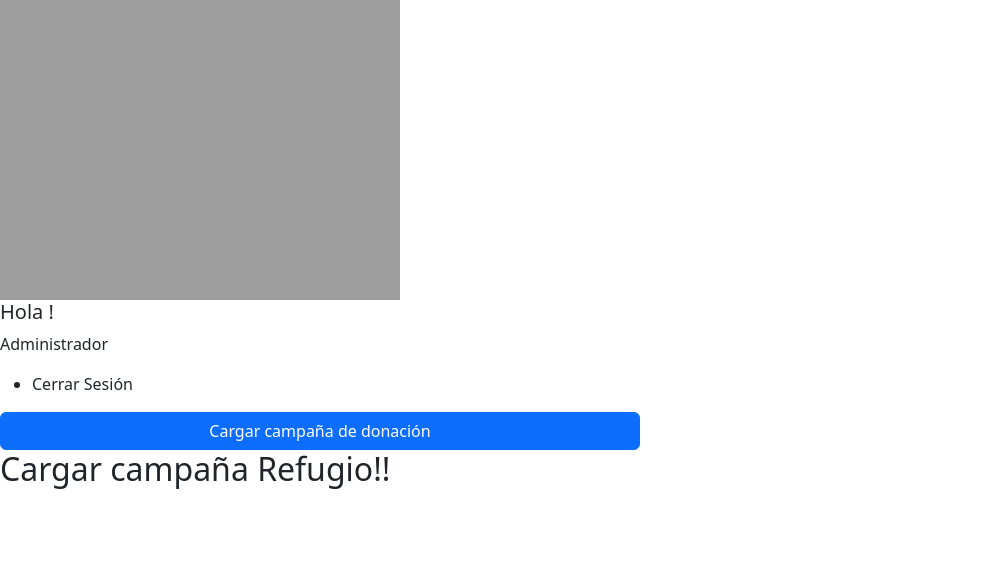
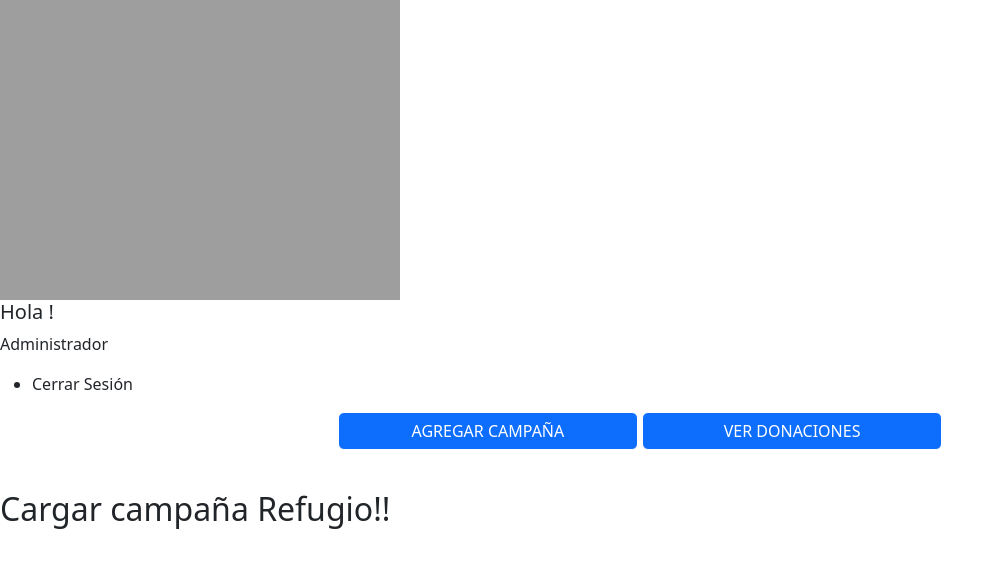
Before and after one commit to inagoy/oh-my-dog, a Django app: a page that uses publicaciones/templates/publicaciones/campanias.html in a window 1280 px wide. Shown: the top 568 px of the page, without its empty margins (0-1004 px from the left). Run offline with Django 4.2, Linux system fonts and the light colour scheme; the visitor is signed in with stand-in values (Sample User, id 1); data that the repository does not hold is empty.

Commit message:
Ver donaciones (general): acceso desde campañas, botón volver, mejoras en tabla

```diff
--- a/publicaciones/templates/publicaciones/campanias.html
+++ b/publicaciones/templates/publicaciones/campanias.html
@@ -3,7 +3,10 @@
 <link href="{% static 'css/global.css' %}" rel="stylesheet" />
 
 {% if user.is_staff %}
-<a href="{% url 'agregar_campaña' %}" class="btn btn-primary centerObjects w-50 botones">Cargar campaña de donación</a>
+<p align="center">
+<a href="{% url 'agregar_campaña' %}" class="btn btn-primary botones" style="border: 0.1rem solid white; width: 300px">AGREGAR CAMPAÑA</a>
+<a href="{% url 'donaciones_tabla' %}" class="btn btn-primary botones" style="border: 0.1rem solid white; width: 300px">VER DONACIONES</a>
+</p>
 <br />
 {% else %}
 <div class="banner centerObjects" style="height: 4rem">
--- a/publicaciones/urls.py
+++ b/publicaciones/urls.py
@@ -12,5 +12,5 @@ urlpatterns = [
     path('adopciones/<int:adopcion_id>', views.postulantes, name='postulantes'),
     path('agregar_campaña', views.agregar_campania, name='agregar_campaña'),
     path('campañas_tabla', views.FilteredCampaniasTabla.as_view(), name='campañas_tabla'),
-    path('donaciones_tabla', views.FilteredDonacionesTabla.as_view(), name='donaciones_tabla'),
+    path('campañas/donaciones_tabla', views.FilteredDonacionesTabla.as_view(), name='donaciones_tabla'),
 ]
```
Also changed, not shown: publicaciones/tables.py (+11 -0 lines), publicaciones/templates/publicaciones/donaciones_tabla.html (+12 -1 lines), 1 other file.
